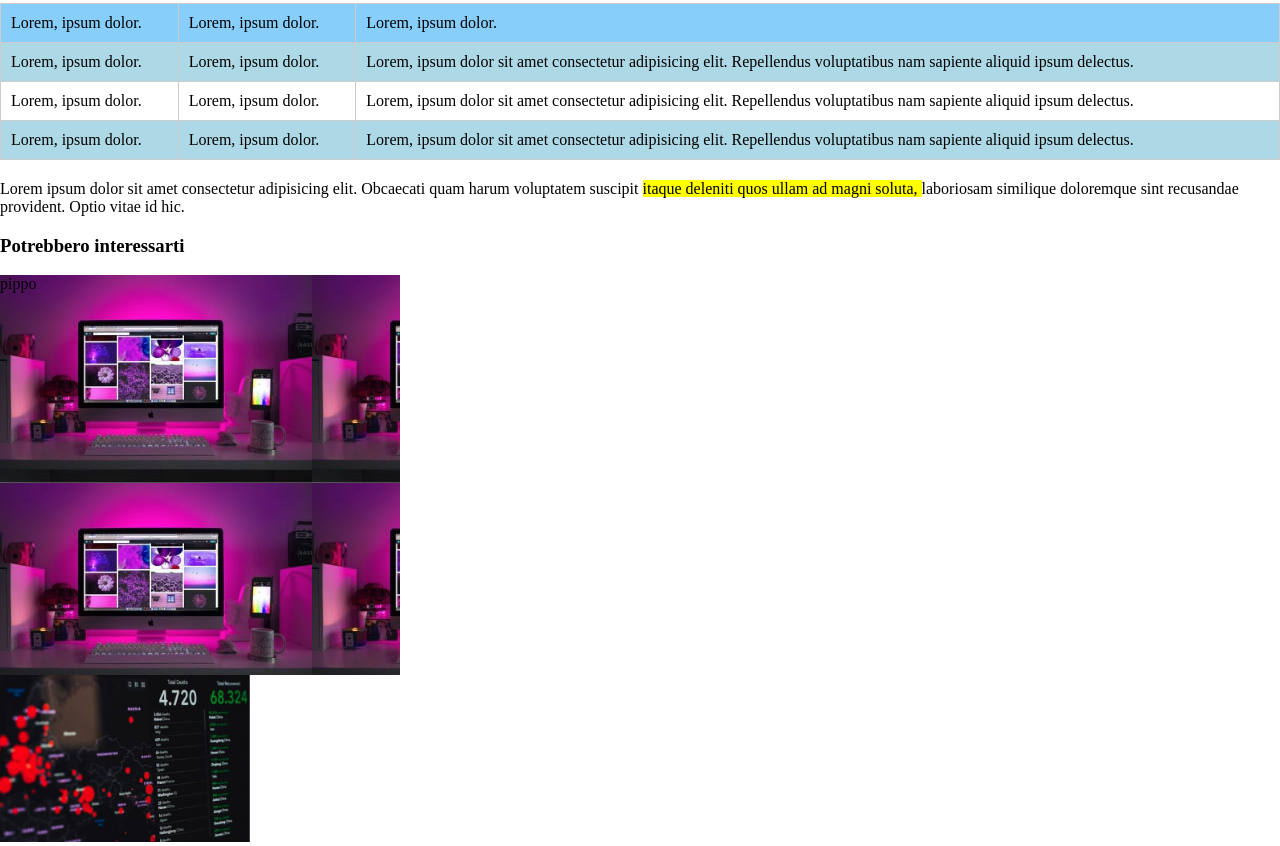
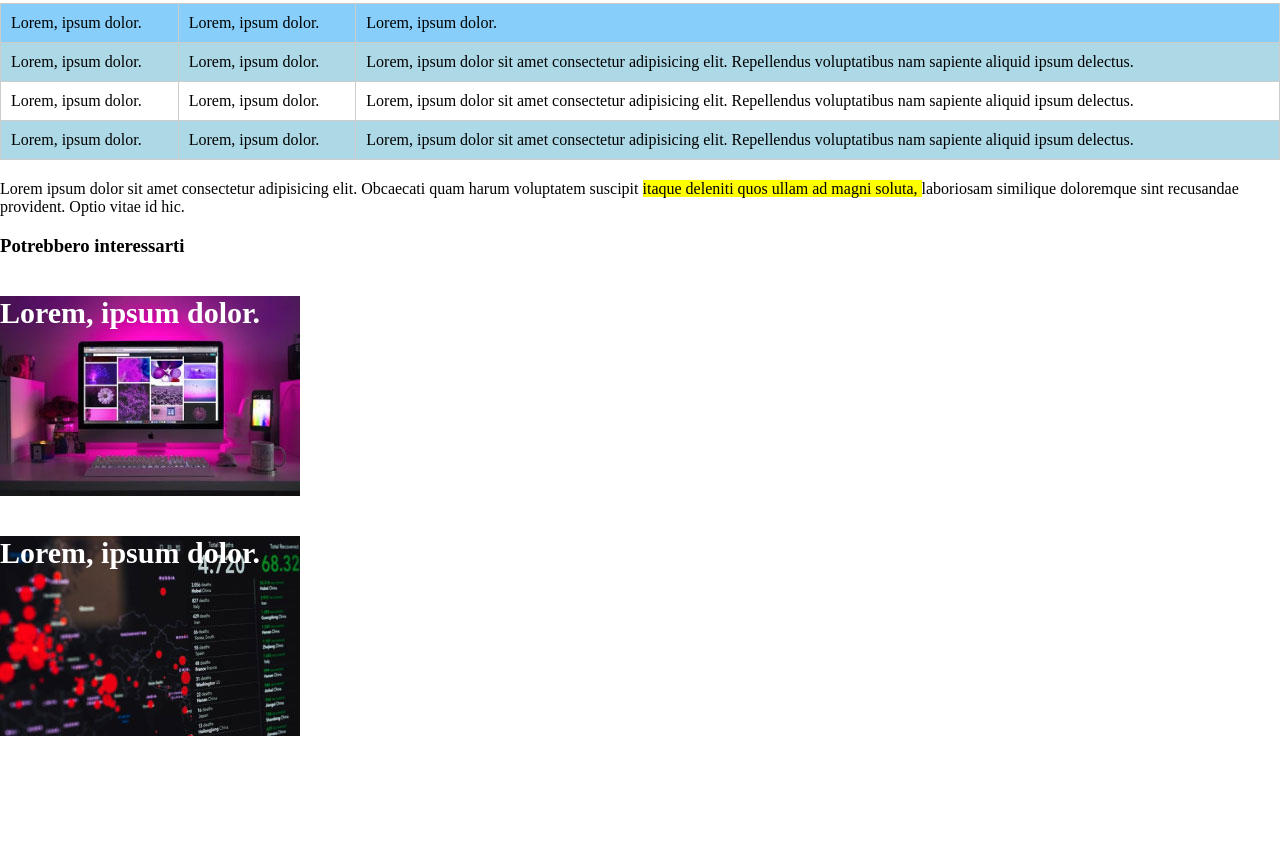
Before and after one commit to MicheleTodeschini/html-css-booleaner, a plain HTML site: page index.html in a window 1280 px wide. Shown: the part 1284-2130 px from the top of the page. After the commit the page ends 2020 px from the top, so only its background shows below. Drawn offline with Linux system fonts and the light colour scheme.

Commit message:
add bottom images

```diff
--- a/asset/css/style.css
+++ b/asset/css/style.css
@@ -37,10 +37,19 @@ td {
     background: lightskyblue;
 }
 .monitor1 {
-    width: 400px;
-    height: 400px;
+    width: 300px;
+    height: 200px;
     background-image: url(./monitor.jpg);
+    background-repeat: no-repeat;
+    margin-bottom: 15px;
 }
-.Interessarti img {
-    width: 250px;
+h4 {
+  color: white;
+  font-size: 30px;
 }
+.Interessarti {
+    width: 300px;
+    height: 200px;
+    background-image: url(./grafico.jpg);
+    background-repeat: no-repeat;
+}
--- a/index.html
+++ b/index.html
@@ -94,10 +94,10 @@
 
     <h3>Potrebbero interessarti</h3>
     <div class="monitor1">
-        pippo
+        <h4>Lorem, ipsum dolor.</h4>
     </div>
     <div class="Interessarti">
-        <img src="./img/grafico.jpg" alt="Grafico">
+        <h4>Lorem, ipsum dolor.</h4>
     </div>
 </footer>
 
```
Also changed, not shown: asset/css/grafico.jpg (renamed from img/grafico.jpg).
